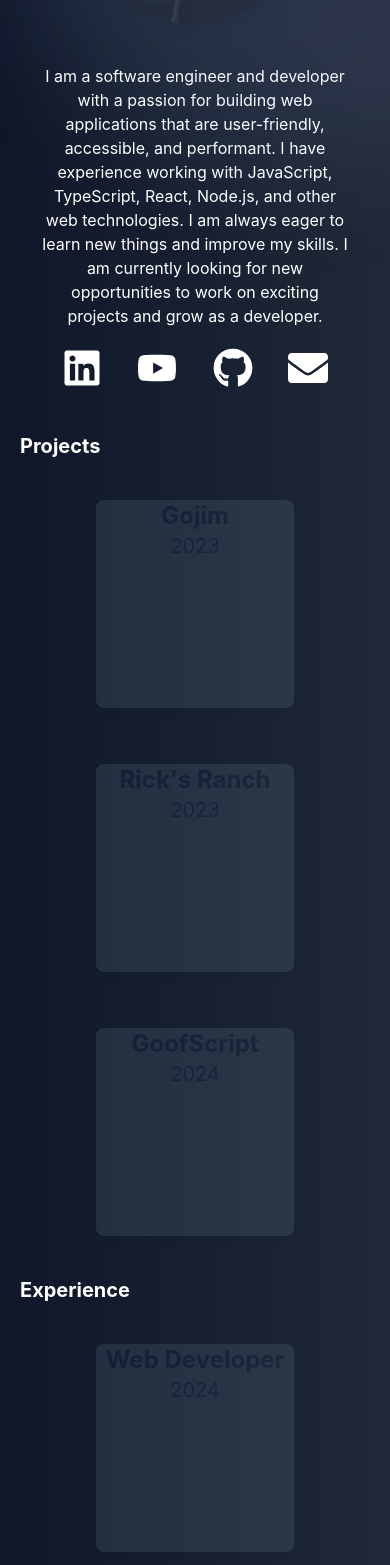
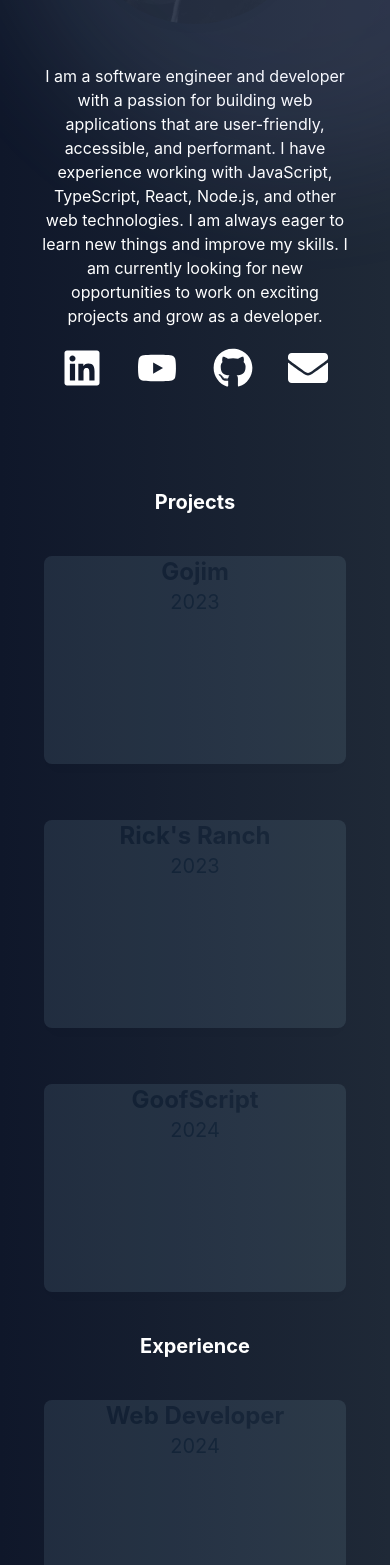
Before and after one commit to wdudafa/wdudafa, a React (Create React App) app: page / in a window 390 px wide. Shown: the part 432-1997 px from the top of the page. Built offline with nearby package versions, Linux system fonts and the light colour scheme; a web font is replaced by a local one.

Commit message:
Slightly more dynamic styles

```diff
--- a/src/App.tsx
+++ b/src/App.tsx
@@ -130,9 +130,9 @@ function App() {
         </div>
       </div>
 
-      <div className="lg:w-2/3 h-full lg:overflow-y-scroll">
+      <div className="mt-14 md:mt-0 lg:w-2/3 h-full lg:overflow-y-scroll">
         <div>
-          <h1 className="text-xl text-white p-5 font-bold cursor-default">
+          <h1 className="text-xl text-white p-5 font-bold cursor-default text-center lg:text-left">
             Projects
           </h1>
 
@@ -147,7 +147,7 @@ function App() {
           </div>
         </div>
         <div>
-          <h1 className="text-xl text-white p-5 font-bold cursor-default">
+          <h1 className="text-xl text-white p-5 font-bold cursor-default text-center lg:text-left">
             Experience
           </h1>
 
--- a/src/components/card.tsx
+++ b/src/components/card.tsx
@@ -11,7 +11,7 @@ const Card = ({ lightRadius, setHovering, experience }: Props) => {
   return (
     <DarkDiv
       lightRadius={lightRadius}
-      className="transition-all duration-500 h-52 m-5 flex relative mx-24 md:mx-11 lg:mx-5"
+      className="transition-all duration-500 h-52 m-5 flex relative mx-11 lg:mx-5"
       setHovering={setHovering}
     >
       <input
```
